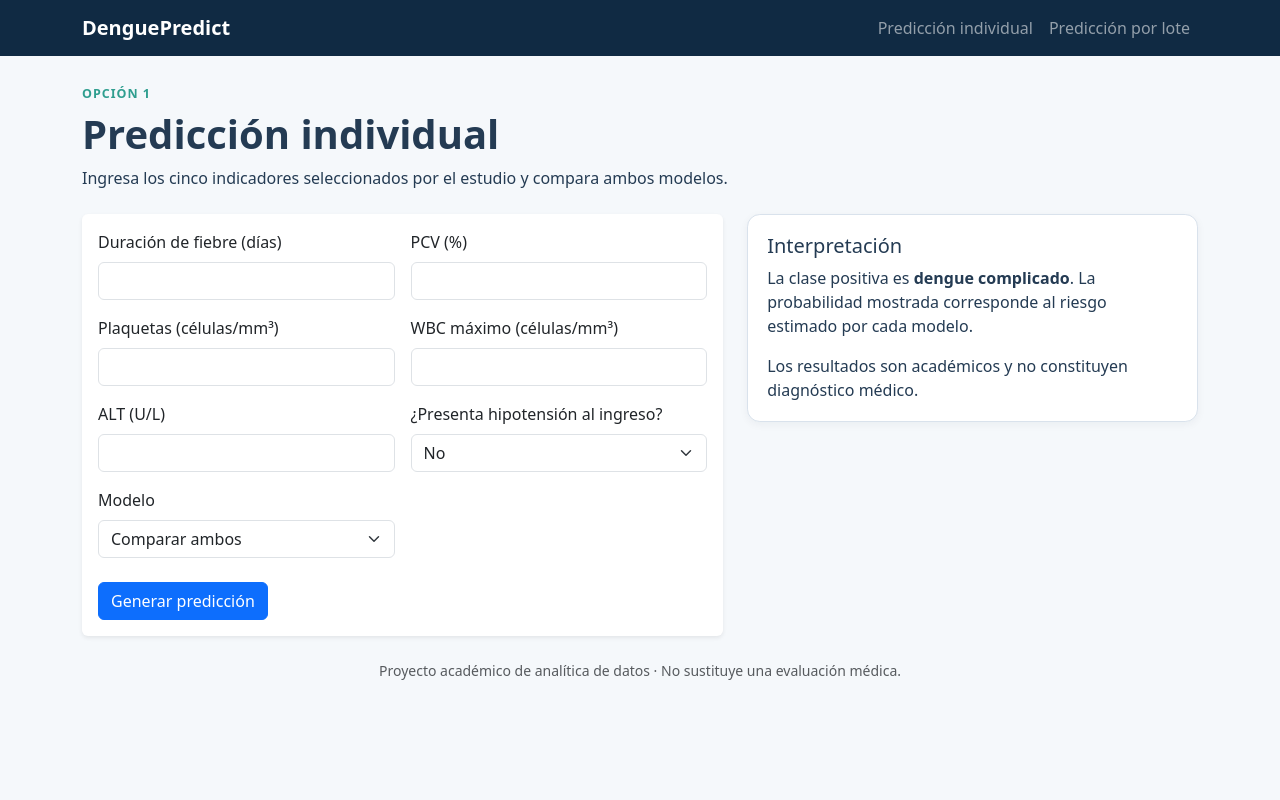
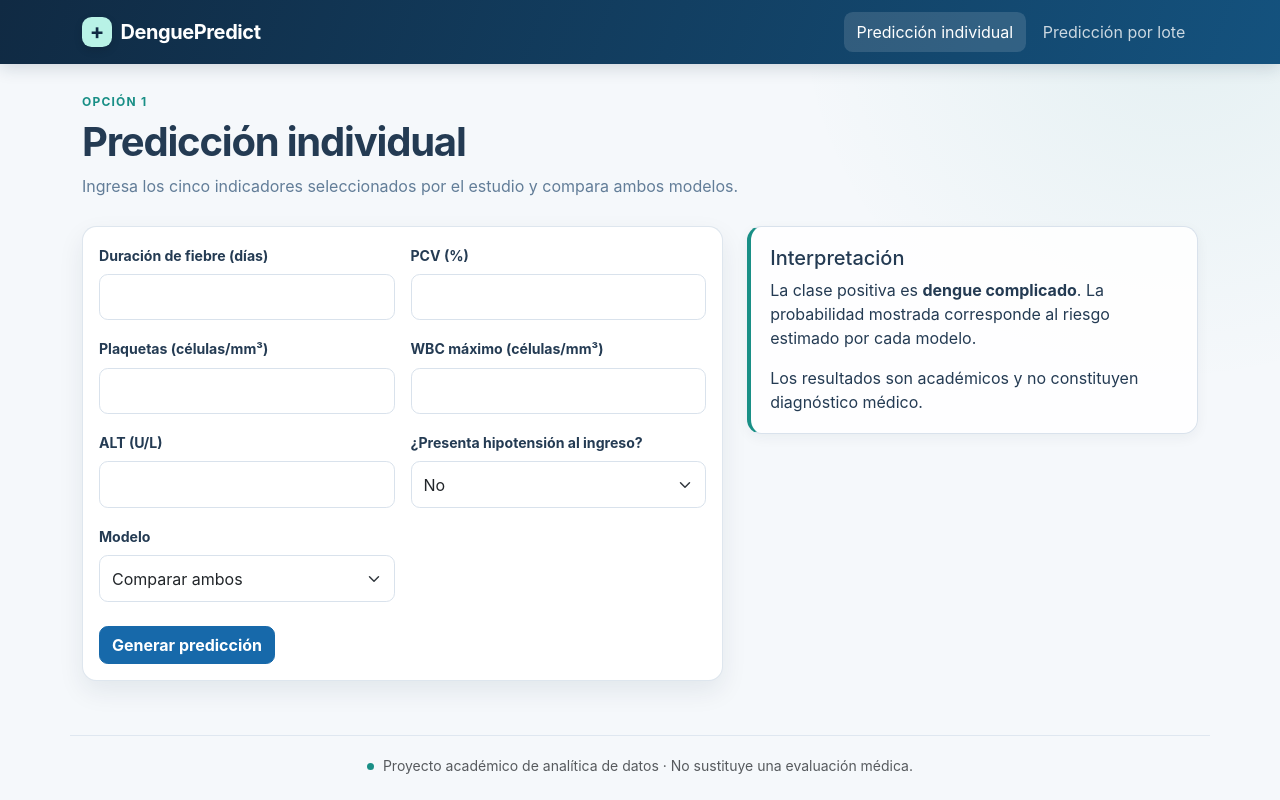
Before and after one commit to samuelrendonl/denguepredict, a Flask app: page /individual in a window 1280 px wide. Run offline with Flask 3, Linux system fonts and the light colour scheme; parts of the project's set-up code (start-up, migrations or seed data) failed here and were passed over.

Commit message:
PredecirElDengue 2.0

```diff
--- a/render.yaml
+++ b/render.yaml
@@ -1,6 +1,6 @@
 services:
   - type: web
-    name: denguepredict
+    name: PredecirElDengue
     env: python
     plan: free
     buildCommand: pip install -r requirements.txt
--- a/static/styles.css
+++ b/static/styles.css
@@ -1,24 +1,133 @@
-:root { --navy: #102a43; --blue: #1769aa; --mint: #e8f5f2; --ink: #243b53; }
-body { background: #f5f8fb; color: var(--ink); }
-.app-navbar { background: var(--navy); }
-.hero { color: white; background: linear-gradient(120deg, #102a43, #1769aa); border-radius: 1rem; }
-.eyebrow { color: #2f9e8f; font-size: .78rem; font-weight: 700; letter-spacing: .08em; text-transform: uppercase; }
+:root {
+  --navy: #102a43;
+  --blue: #1769aa;
+  --teal: #198f86;
+  --mint: #e8f5f2;
+  --ink: #243b53;
+  --muted: #627d98;
+  --line: #d9e2ec;
+  --canvas: #f5f8fb;
+  --shadow: 0 .65rem 1.6rem rgba(16, 42, 67, .08);
+}
+
+* { box-sizing: border-box; }
+
+body {
+  min-height: 100vh;
+  display: flex;
+  flex-direction: column;
+  background: radial-gradient(circle at 92% 0%, rgba(25, 143, 134, .08), transparent 24rem), var(--canvas);
+  color: var(--ink);
+  font-family: Inter, ui-sans-serif, system-ui, -apple-system, "Segoe UI", sans-serif;
+}
+
+.app-navbar {
+  background: linear-gradient(110deg, var(--navy), #14527e);
+  box-shadow: 0 .25rem 1rem rgba(16, 42, 67, .16);
+  padding: .75rem 0;
+}
+
+.navbar-brand { display: inline-flex; align-items: center; gap: .55rem; letter-spacing: -.02em; }
+.brand-mark {
+  display: inline-grid;
+  width: 1.85rem;
+  height: 1.85rem;
+  place-items: center;
+  border-radius: .6rem;
+  background: #b8f2e6;
+  color: var(--navy);
+  font-size: 1.35rem;
+  line-height: 1;
+  box-shadow: 0 .2rem .5rem rgba(0, 0, 0, .12);
+}
+.nav-link { border-radius: .55rem; color: rgba(255, 255, 255, .78) !important; margin-left: .25rem; padding-inline: .8rem !important; transition: background .2s ease, color .2s ease; }
+.nav-link:hover, .nav-link.active { background: rgba(255, 255, 255, .13); color: white !important; }
+
+main { flex: 1; }
+.hero {
+  position: relative;
+  overflow: hidden;
+  color: white;
+  background: linear-gradient(120deg, #102a43 0%, #1769aa 72%, #198f86 140%);
+  border: 1px solid rgba(255, 255, 255, .12);
+  border-radius: 1.25rem;
+  box-shadow: var(--shadow);
+}
+.hero::after {
+  content: "";
+  position: absolute;
+  width: 18rem;
+  height: 18rem;
+  right: -7rem;
+  bottom: -11rem;
+  border: 1px solid rgba(184, 242, 230, .25);
+  border-radius: 50%;
+  box-shadow: 0 0 0 2rem rgba(184, 242, 230, .06), 0 0 0 4rem rgba(184, 242, 230, .04);
+}
+.hero > .row { position: relative; z-index: 1; }
+.hero h1 { max-width: 48rem; letter-spacing: -.035em; }
+.hero .lead { max-width: 47rem; color: rgba(255, 255, 255, .82); }
 .hero .eyebrow { color: #b8f2e6; }
-.page-heading { margin-bottom: 1.5rem; }
-.page-heading h1 { font-weight: 750; margin-top: .35rem; }
-.stat-card, .info-card { background: white; border: 1px solid #d9e2ec; border-radius: .8rem; padding: 1.2rem; box-shadow: 0 .15rem .5rem rgba(16,42,67,.05); }
-.stat-card span { display: block; color: #627d98; font-size: .9rem; }
-.stat-card strong { color: var(--blue); display: block; font-size: 2rem; }
-.metric { background: #f5f8fb; border-radius: .5rem; padding: .6rem .7rem; }
-.metric span { display: block; color: #627d98; font-size: .78rem; }
+.hero-note { display: inline-flex; align-items: center; gap: .4rem; margin-top: 1.25rem; color: #b8f2e6; font-size: .82rem; font-weight: 600; }
+.hero-note span { color: #ffe08a; }
+.hero .btn-light { color: var(--navy); font-weight: 650; box-shadow: 0 .3rem .7rem rgba(0, 0, 0, .12); }
+.hero .btn-outline-light { border-color: rgba(255, 255, 255, .65); }
+.hero .btn { border-radius: .65rem; }
+
+.eyebrow { color: var(--teal); font-size: .75rem; font-weight: 750; letter-spacing: .1em; text-transform: uppercase; }
+.page-heading { margin-bottom: 1.75rem; }
+.page-heading h1 { font-weight: 750; letter-spacing: -.03em; margin-top: .35rem; }
+.page-heading p { color: var(--muted); max-width: 48rem; margin-bottom: 0; }
+
+.stat-card, .info-card {
+  position: relative;
+  overflow: hidden;
+  background: rgba(255, 255, 255, .9);
+  border: 1px solid var(--line);
+  border-radius: .9rem;
+  padding: 1.2rem;
+  box-shadow: 0 .25rem .8rem rgba(16, 42, 67, .05);
+}
+.stat-card::before { content: ""; position: absolute; inset: 0 0 auto; height: .2rem; background: linear-gradient(90deg, var(--teal), #75cbbb); }
+.stat-card span { display: block; color: var(--muted); font-size: .85rem; font-weight: 600; }
+.stat-card strong { color: var(--blue); display: block; font-size: 2rem; letter-spacing: -.04em; line-height: 1.1; margin-top: .3rem; }
+
+.card { border: 1px solid rgba(217, 226, 236, .85); border-radius: .9rem; box-shadow: 0 .25rem .8rem rgba(16, 42, 67, .04); }
+.card.shadow-sm { box-shadow: var(--shadow) !important; }
+.card h2, .card h3 { color: var(--navy); }
+.metric { background: var(--canvas); border: 1px solid rgba(217, 226, 236, .6); border-radius: .6rem; padding: .65rem .75rem; transition: transform .2s ease, border-color .2s ease; }
+.metric:hover { border-color: #a8dcd2; transform: translateY(-1px); }
+.metric span { display: block; color: var(--muted); font-size: .76rem; }
 .metric b { font-size: 1.2rem; color: var(--navy); }
 .matrix th, .matrix td { text-align: center; vertical-align: middle; }
-.matrix td { font-size: 1.15rem; font-weight: 700; }
-.feature-pill { background: var(--mint); border-radius: 2rem; display: inline-block; padding: .45rem .75rem; font-size: .9rem; }
-.result-card { background: white; border-left: .4rem solid; border-radius: .65rem; padding: 1.2rem; box-shadow: 0 .15rem .5rem rgba(16,42,67,.07); }
+.matrix thead th { color: var(--muted); font-size: .78rem; font-weight: 650; }
+.matrix tbody th { color: var(--muted); font-size: .82rem; font-weight: 500; }
+.matrix td { font-size: 1.15rem; font-weight: 700; color: var(--navy); }
+.feature-pill { background: var(--mint); border: 1px solid #c9ebe4; border-radius: 2rem; display: inline-block; padding: .45rem .75rem; font-size: .88rem; }
+
+.info-card { border-left: .25rem solid var(--teal); }
+.result-card { background: white; border: 1px solid var(--line); border-left: .4rem solid; border-radius: .7rem; padding: 1.2rem; box-shadow: 0 .25rem .8rem rgba(16, 42, 67, .06); }
 .result-card.safe { border-color: #2f9e8f; }
 .result-card.danger { border-color: #d64545; }
-.result-card span { color: #627d98; font-size: .9rem; }
+.result-card span { color: var(--muted); font-size: .9rem; }
 .result-card h3 { margin: .4rem 0; }
-.card { border: 0; }
-code { color: #b42318; }
+
+.form-label { color: var(--ink); font-size: .88rem; font-weight: 650; }
+.form-control, .form-select { border-color: var(--line); border-radius: .55rem; padding: .65rem .75rem; }
+.form-control:focus, .form-select:focus { border-color: #62bbae; box-shadow: 0 0 0 .2rem rgba(25, 143, 134, .14); }
+.btn-primary { background: var(--blue); border-color: var(--blue); border-radius: .55rem; font-weight: 650; }
+.btn-primary:hover, .btn-primary:focus { background: var(--navy); border-color: var(--navy); }
+code { color: #b42318; background: #fff1f0; border-radius: .25rem; padding: .1rem .25rem; }
+.table { --bs-table-striped-bg: #f8fafc; }
+.app-footer { border-top: 1px solid rgba(217, 226, 236, .75); padding-top: 1.2rem; }
+.footer-dot { display: inline-block; width: .45rem; height: .45rem; margin-right: .3rem; border-radius: 50%; background: var(--teal); vertical-align: .08em; }
+
+@media (max-width: 991.98px) {
+  .navbar-nav { padding-top: .75rem; }
+  .nav-link { margin: .15rem 0; }
+}
+
+@media (max-width: 575.98px) {
+  .hero h1 { font-size: 2.2rem; }
+  .hero .btn { width: 100%; margin: .25rem 0 !important; }
+}
--- a/templates/base.html
+++ b/templates/base.html
@@ -10,10 +10,18 @@
 <body>
   <nav class="navbar navbar-expand-lg navbar-dark app-navbar">
     <div class="container">
-      <a class="navbar-brand fw-bold" href="{{ url_for('index') }}">DenguePredict</a>
-      <div class="navbar-nav ms-auto">
-        <a class="nav-link" href="{{ url_for('individual') }}">Predicción individual</a>
-        <a class="nav-link" href="{{ url_for('batch') }}">Predicción por lote</a>
+      <a class="navbar-brand fw-bold" href="{{ url_for('index') }}">
+        <span class="brand-mark" aria-hidden="true">+</span>
+        <span>DenguePredict</span>
+      </a>
+      <button class="navbar-toggler" type="button" data-bs-toggle="collapse" data-bs-target="#mainNavigation" aria-controls="mainNavigation" aria-expanded="false" aria-label="Abrir navegación">
+        <span class="navbar-toggler-icon"></span>
+      </button>
+      <div class="collapse navbar-collapse" id="mainNavigation">
+        <div class="navbar-nav ms-auto align-items-lg-center">
+          <a class="nav-link {% if request.endpoint == 'individual' %}active{% endif %}" href="{{ url_for('individual') }}">Predicción individual</a>
+          <a class="nav-link {% if request.endpoint == 'batch' %}active{% endif %}" href="{{ url_for('batch') }}">Predicción por lote</a>
+        </div>
       </div>
     </div>
   </nav>
@@ -30,7 +38,8 @@
     {% block content %}{% endblock %}
   </main>
 
-  <footer class="container pb-4 text-center text-muted small">
+  <footer class="container pb-4 text-center text-muted small app-footer">
+    <span class="footer-dot" aria-hidden="true"></span>
     Proyecto académico de analítica de datos · No sustituye una evaluación médica.
   </footer>
   <script src="https://cdn.jsdelivr.net/npm/bootstrap@5.3.3/dist/js/bootstrap.bundle.min.js"></script>
--- a/templates/index.html
+++ b/templates/index.html
@@ -7,6 +7,7 @@
       <span class="eyebrow">Proyecto final · Analítica de datos</span>
       <h1 class="display-5 fw-bold mt-2">Predicción de complicaciones en dengue pediátrico</h1>
       <p class="lead mb-0">Compara Regresión Logística y una Red Neuronal Artificial para estimar el riesgo de dengue complicado.</p>
+      <span class="hero-note"><span aria-hidden="true">✦</span> Modelos interpretables para apoyar el análisis</span>
     </div>
     <div class="col-lg-4 mt-4 mt-lg-0 text-lg-end">
       <a class="btn btn-light btn-lg me-2" href="{{ url_for('individual') }}">Probar paciente</a>
```
